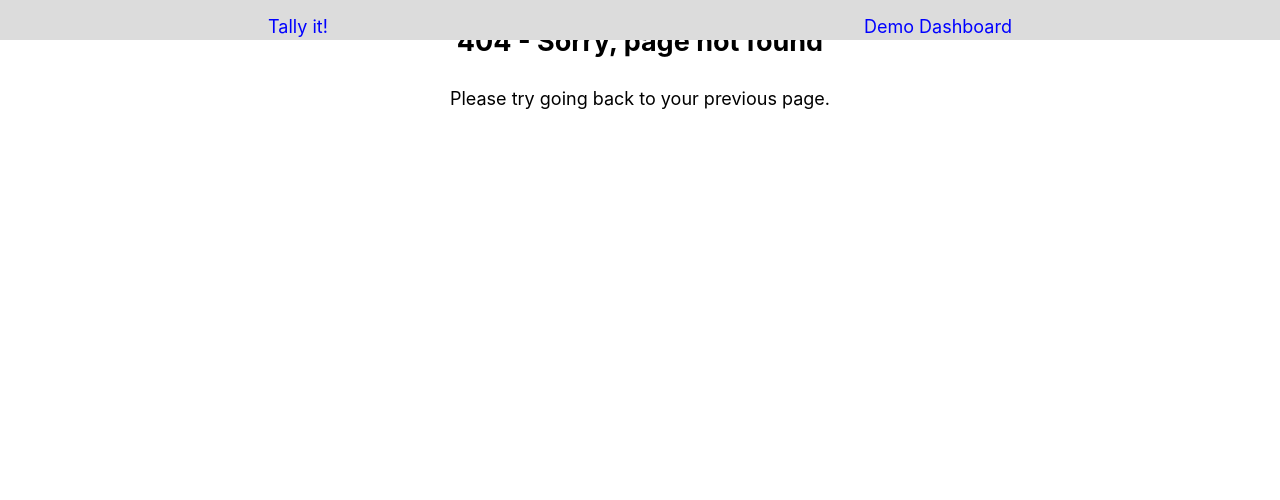
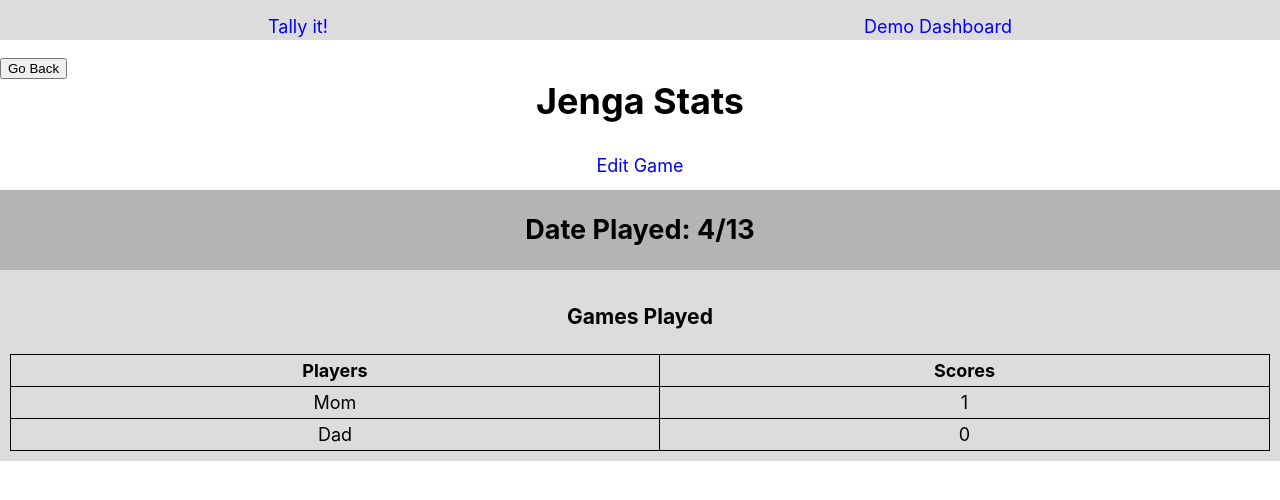
Before and after one commit to sPro1ly0/tallyit-app, a React (Create React App) app: page /game/1 in a window 1280 px wide. Before the commit this address had no page. Shown: the top 500 px of the page. Built offline with nearby package versions, Linux system fonts and the light colour scheme.

Commit message:
Create GameStatsPage and add example data in and styles

```diff
--- a/src/App.js
+++ b/src/App.js
@@ -7,6 +7,7 @@ import { groups, player_scores, games } from './ExampleData';
 import NavBarTop from './NavBarTop/NavBarTop';
 import LandingPage from './LandingPage/LandingPage';
 import DashBoard from './DashBoard/DashBoard';
+import GameStatsPage from './GameStatsPage/GameStatsPage';
 
 import CreateScoreSheet from './CreateScoreSheet/CreateScoreSheet';
 import ScoreSheetPage from './ScoreSheetPage/ScoreSheetPage';
@@ -91,6 +92,10 @@ class App extends Component {
                 component={ScoreSheetPage}
               />
               <Route
+                exact path='/game/:game_id'
+                component={GameStatsPage}
+              />
+              <Route
                 component={NotFoundPage}
               />
             </Switch>
--- a/src/ExampleData.js
+++ b/src/ExampleData.js
@@ -46,27 +46,32 @@ const player_scores = [
   {
     id: 1,
     player_name: 'Mom',
-    game_id: 1
+    game_id: 1,
+    score: 1
   },
   {
     id: 2,
     player_name: 'Dad',
-    game_id: 1
+    game_id: 1,
+    score: 0
   },
   {
     id: 3,
     player_name: 'Grandma',
-    game_id: 3
+    game_id: 3,
+    score: 300
   },
   {
     id: 4,
     player_name: 'Luke',
-    game_id: 3
+    game_id: 3,
+    score: 1000
   },
   {
     id: 5,
     player_name: 'Leia',
-    game_id: 3
+    game_id: 3,
+    score: 500
   }
 ];
 
--- /dev/null
+++ b/src/GameResult/GameResult.js
@@ -0,0 +1,8 @@
+/* eslint-disable react/prop-types */
+import React from 'react';
+
+export default function GameResult(props) {
+  return (
+    <tr><td>{props.name}</td><td>{props.score}</td></tr>
+  );
+}
--- /dev/null
+++ b/src/GameStatsPage/GameStatsPage.css
@@ -0,0 +1,42 @@
+.go-back-button {
+    margin-top: 8px;
+    position: absolute;
+    left: 0;
+}
+
+.date-played {
+    height: 80px;
+}
+
+.date-played > h2 {
+    margin: 0;
+}
+
+.games-played {
+    height: fit-content;
+    padding: 10px;
+    text-align: center;
+    width: 100%;
+    margin: 0 auto;
+}
+
+.player-list {
+    overflow-x:auto;
+}
+
+#game-results {
+    width: 100%;
+    border-collapse: collapse;
+    border: 1px solid black;
+}
+
+#game-results th,
+#game-results tr {
+    text-align: center;
+}
+
+#game-results td,
+#game-results th {
+    border: 1px solid black;
+    padding: 2px;
+}
--- /dev/null
+++ b/src/GameStatsPage/GameStatsPage.js
@@ -0,0 +1,59 @@
+/* eslint-disable react/prop-types */
+import React, { Component } from 'react';
+import TallyContext from '../TallyContext';
+import { Link } from 'react-router-dom';
+import GameResult from '../GameResult/GameResult';
+import './GameStatsPage.css';
+
+class GameStatsPage extends Component {
+
+  static contextType = TallyContext;
+
+  render() {
+
+    const { games, player_scores } = this.context;
+    const { game_id } = this.props.match.params;
+
+    const game = games.find(g =>
+      g.id === Number(game_id)
+    );
+
+    const findScores = player_scores.filter(p => p.game_id === game.id);
+    const results = findScores.map(p =>
+      <GameResult key={p.id} name={p.player_name} score={p.score} />
+    );
+
+    return (
+      <>
+        <button className='go-back-button'>Go Back</button>
+        <header>
+          <h1>{game.game_name} Stats</h1>
+          <Link to={`/edit-game/${game.id}`}>Edit Game</Link>
+        </header>
+
+        <section className='date-played'>
+          <h2>Date Played: {game.date_played}</h2>
+        </section>
+
+        <section className='games-played'>
+          <h3>Games Played</h3>
+          <div className='player-list'>
+            <table id='game-results'>
+              <tbody>
+                <tr>
+                  <th>Players</th>
+                  <th>Scores</th>
+                </tr>
+                {results}
+              </tbody>
+
+            </table>
+          </div>
+        </section>
+
+      </>
+    );
+  }
+}
+
+export default GameStatsPage;
```
Also changed, not shown: 2 other files (tests, documents, lock files or other folders).
